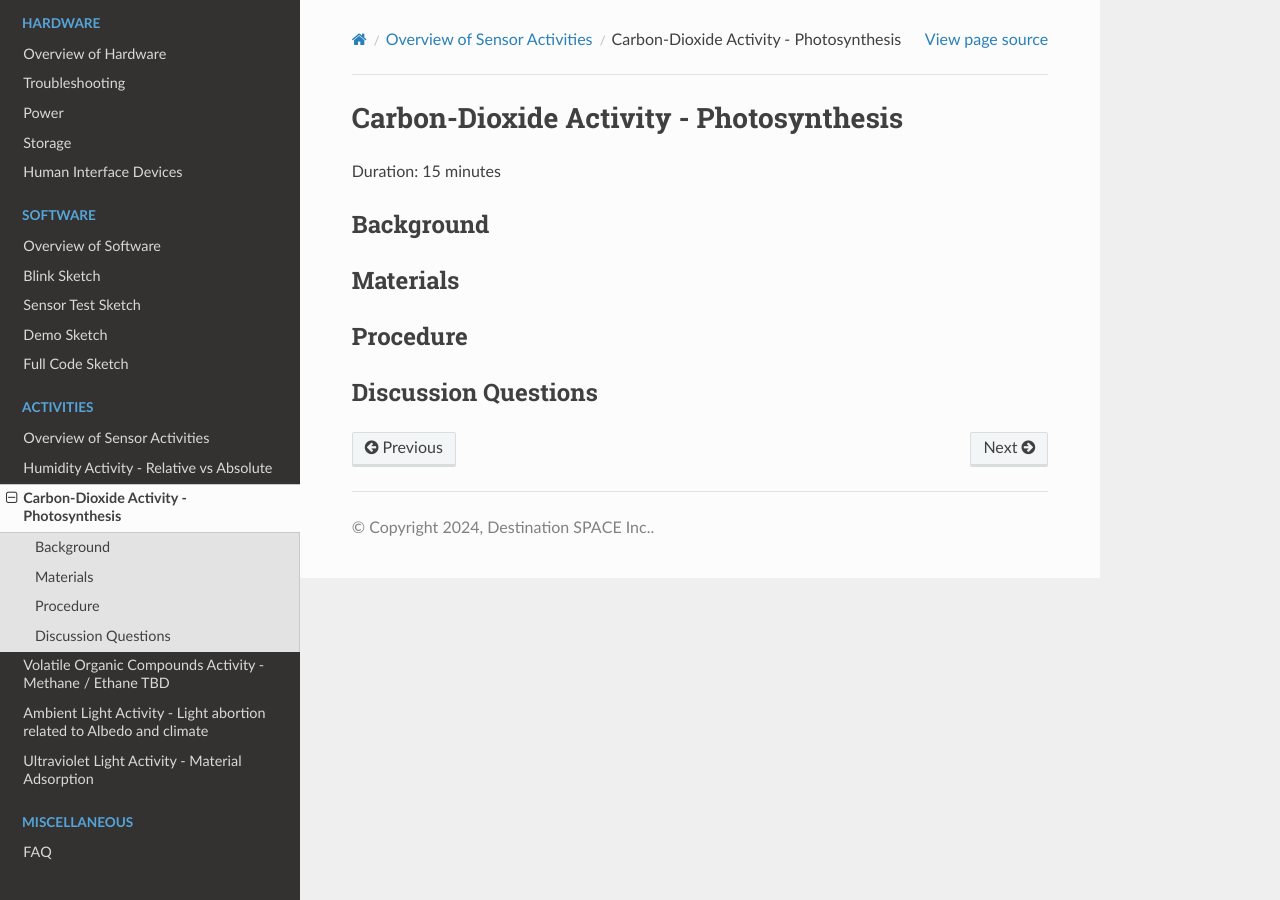
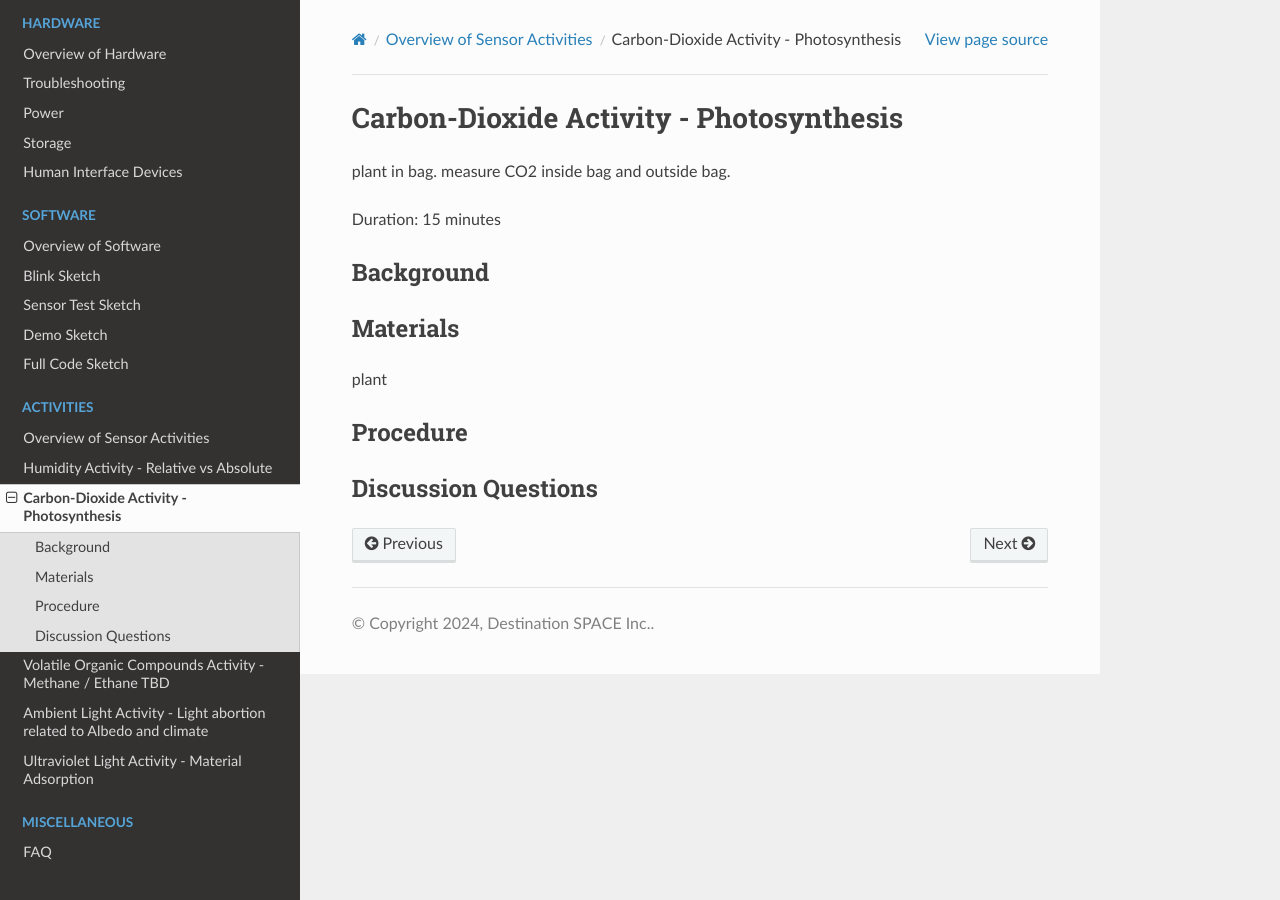
Before and after one commit to Destination-SPACE/DS-Weather-Station-V4.5, a Sphinx documentation site: the page built from docs/activities/CO2.rst, in a window 1280 px wide. Built offline with Sphinx 7.4.7 and the Read the Docs theme 2.0.0, drawn with Linux system fonts in a browser that asks for light colours; pages that are not in the unit, such as notebooks, are missing from menus.

Commit message:
brief descriptions

```diff
--- a/docs/activities/ALS.rst
+++ b/docs/activities/ALS.rst
@@ -14,7 +14,9 @@
 .. _als:
 
 Ambient Light Activity - Light abortion related to Albedo and climate
-=============================
+=====================================================================
+
+Reflect light from lamp off of paper and measure reflected light. white paper vs brown? dirt? idk.
 
 Duration: 15 minutes
 
--- a/docs/activities/CO2.rst
+++ b/docs/activities/CO2.rst
@@ -16,13 +16,17 @@
 Carbon-Dioxide Activity - Photosynthesis
 ========================================
 
+plant in bag. measure CO2 inside bag and outside bag.
+
 Duration: 15 minutes
 
 Background
 ----------
 
+
 Materials
 ---------
+plant
 
 Procedure
 ---------
--- a/docs/activities/UVA.rst
+++ b/docs/activities/UVA.rst
@@ -16,6 +16,8 @@
 Ultraviolet Light Activity - Material Adsorption
 ================================================
 
+Measure how much UV passes through different materials like glass, tinted glass, plexiglass, whatever.
+
 Duration: 15 minutes
 
 Background
--- a/docs/activities/VOCs.rst
+++ b/docs/activities/VOCs.rst
@@ -16,6 +16,8 @@
 Volatile Organic Compounds Activity - Methane / Ethane TBD
 ==========================================================
 
+measure VOCs. relate to IRL VOC measurements.
+
 Duration: 15 minutes
 
 Background
--- a/docs/activities/humidity.rst
+++ b/docs/activities/humidity.rst
@@ -16,6 +16,8 @@
 Humidity Activity - Relative vs Absolute
 ========================================
 
+measure humidity, idk.
+
 Duration: 15 minutes
 
 Background
```
